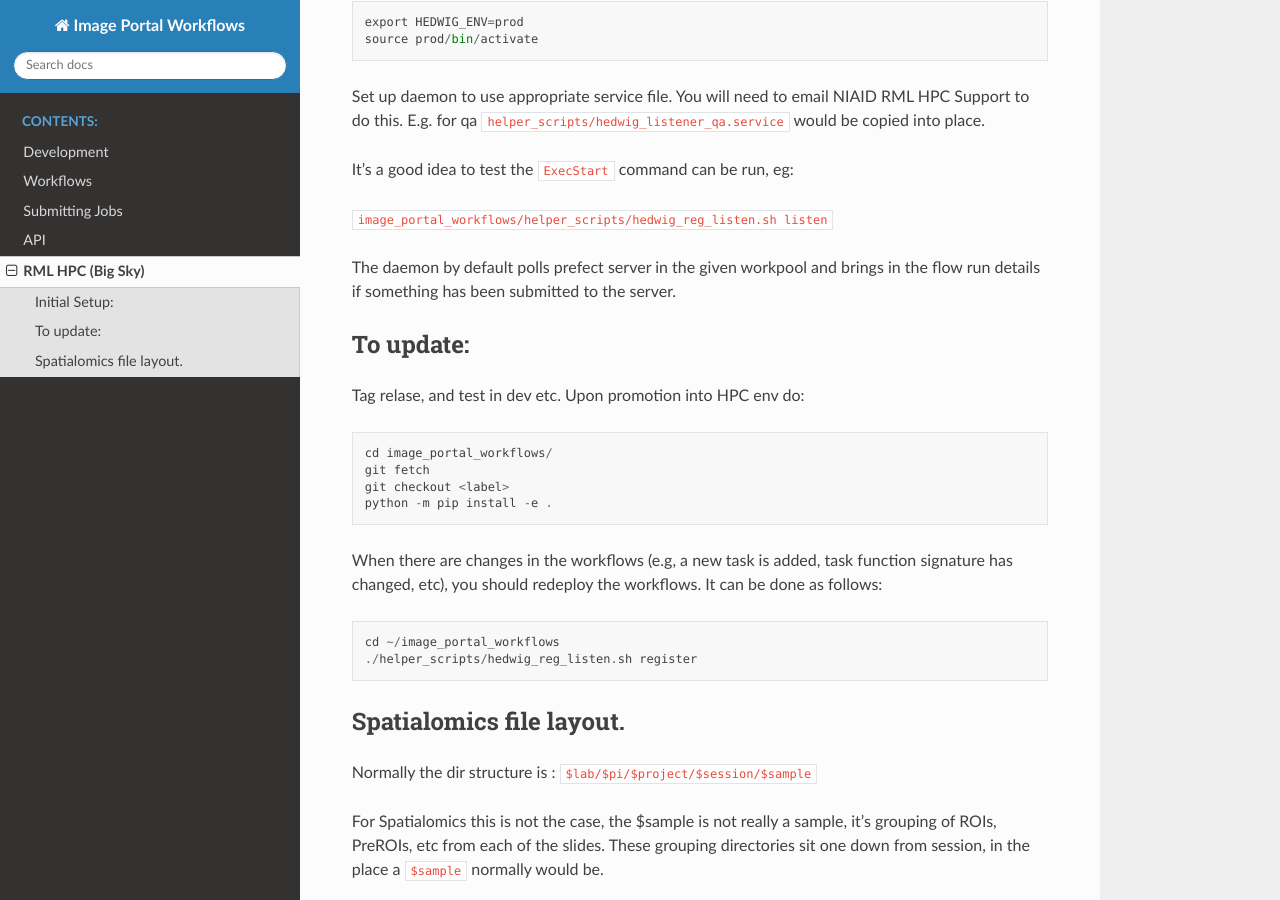
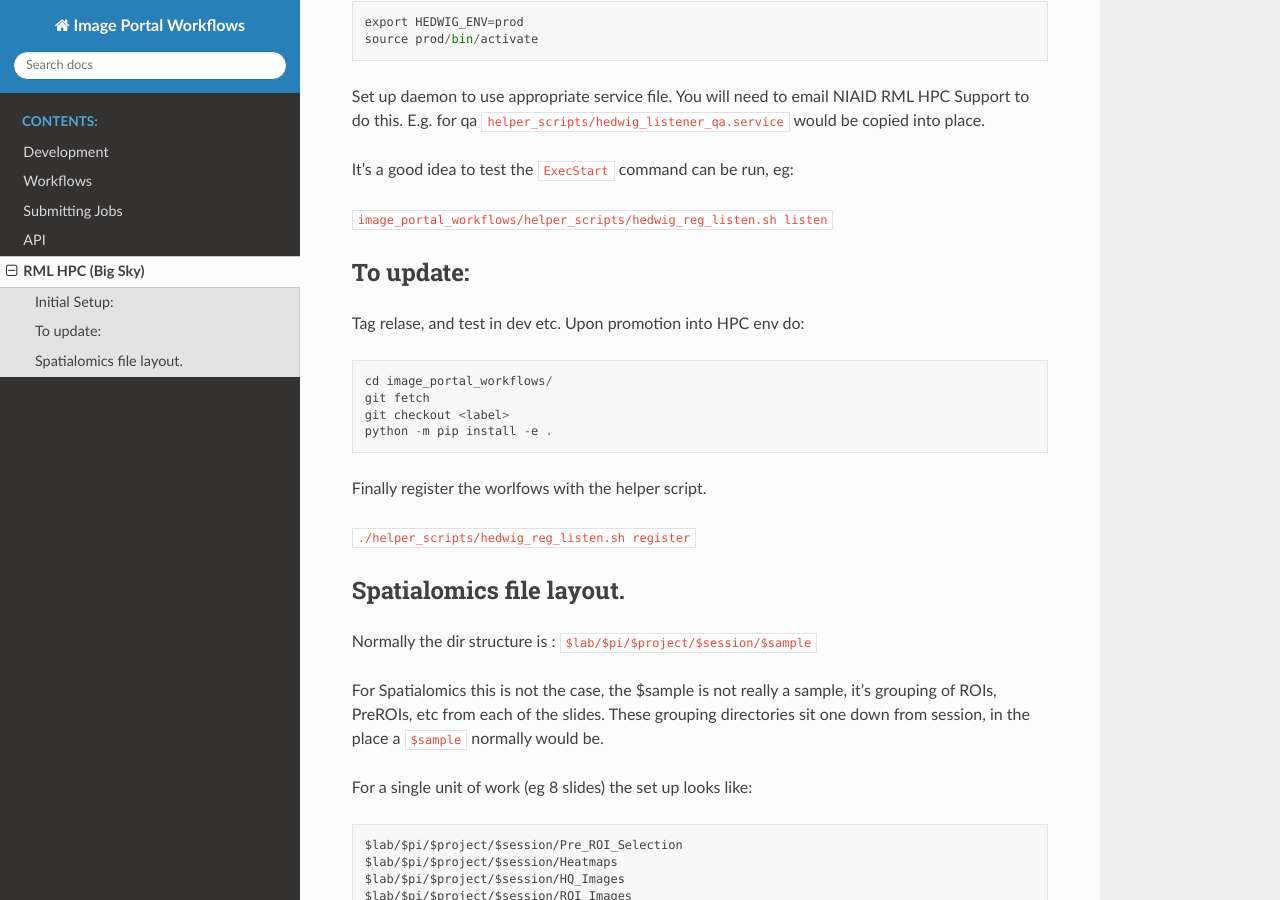
Before and after one commit to niaid/image_portal_workflows, a Sphinx documentation site: the page built from docs/source/hpc.rst, in a window 1280 px wide and 900 px high, scrolled down 684 px. Built offline with Sphinx 7.4.7 and the Read the Docs theme 2.0.0, drawn with Linux system fonts in a browser that asks for light colours.

Commit message:
Revert "Update helper-scripts for prefect2"
This reverts commit 2d0f506709d64abace31108024a028f7d79d2763.

```diff
--- a/docs/source/hpc.rst
+++ b/docs/source/hpc.rst
@@ -46,8 +46,6 @@
 
 ``image_portal_workflows/helper_scripts/hedwig_reg_listen.sh listen``
 
-The daemon by default polls prefect server in the given workpool and brings in the flow run details if something
-has been submitted to the server.
 
 To update:
 ----------
@@ -61,13 +59,11 @@
    git checkout <label>
    python -m pip install -e .
 
-When there are changes in the workflows (e.g, a new task is added, task function signature has changed, etc), you should
-redeploy the workflows. It can be done as follows:
 
-.. code-block::
+Finally register the worlfows with the helper script.
 
-  cd ~/image_portal_workflows
-  ./helper_scripts/hedwig_reg_listen.sh register
+``./helper_scripts/hedwig_reg_listen.sh register``
+
 
 
 Spatialomics file layout.
--- a/prefect.yaml
+++ b/prefect.yaml
@@ -20,7 +20,7 @@
 definitions:
   work_pools:
     dask_work_pool: &dask_work_pool
-      name: workpool
+      name: work-test
       work_queue_name:
       job_variables: {}
   tags:
@@ -29,7 +29,6 @@
       - image_portal_workflows
 
 # the deployments section allows you to provide configuration for deploying flows
-# TODO: change deployment names
 deployments:
 - name: dep-test
   version:
```
Also changed, not shown: 1 other file.
